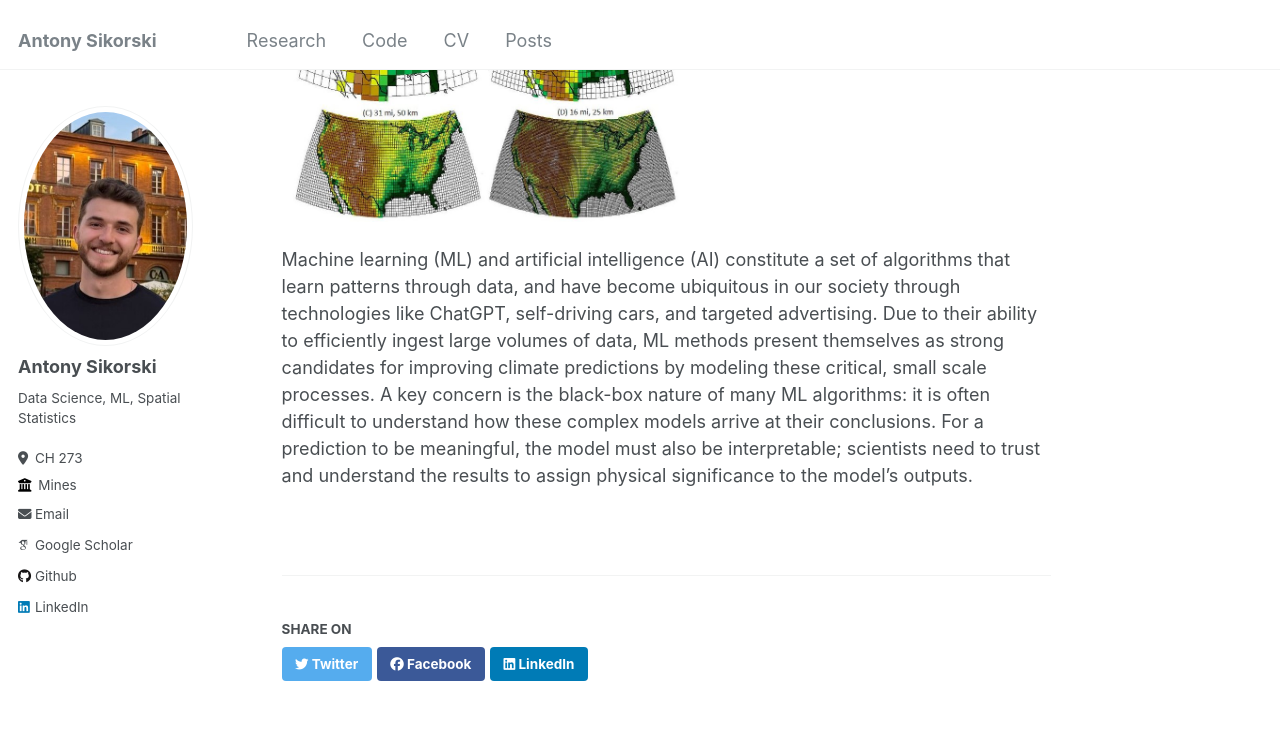
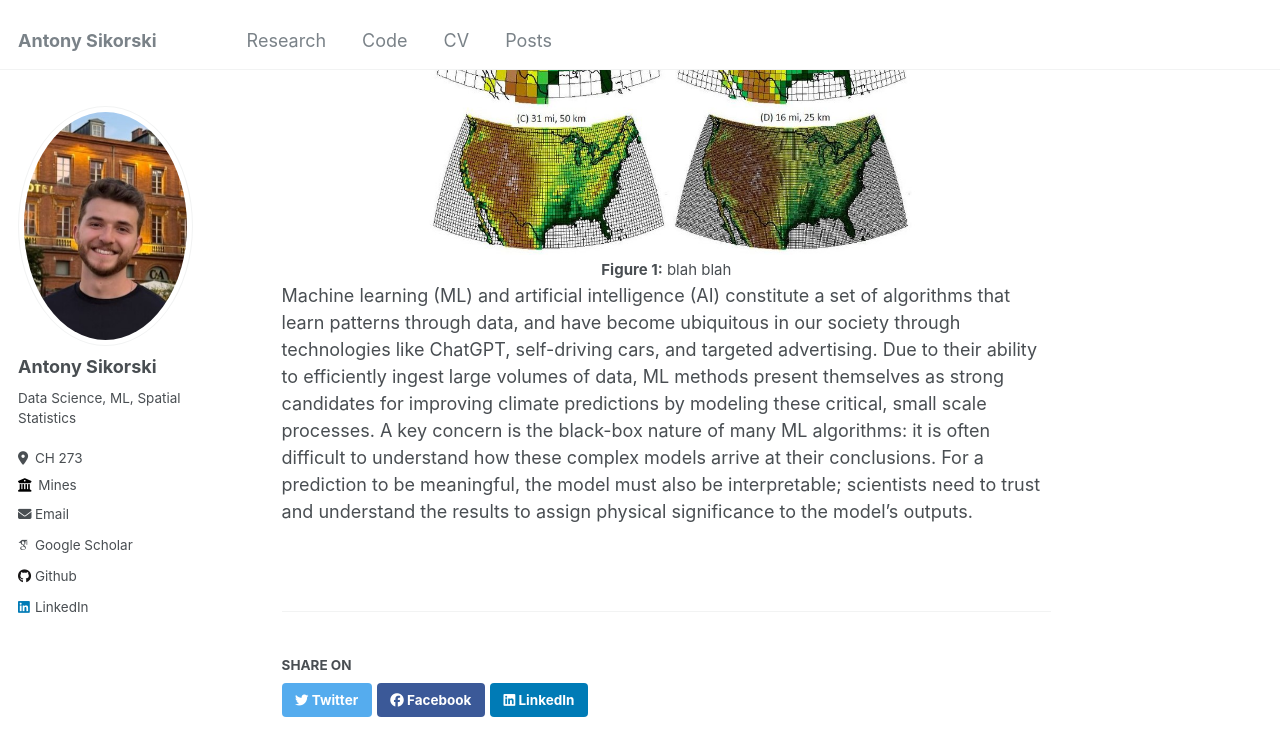
Before and after one commit to antonyxsik/antonyxsik.github.io, a Jekyll site: the page built from _posts/2024-08-03-test_post.md, in a window 1280 px wide and 900 px high, scrolled down 797 px. Shown: the top 756 px of the window. Built offline with Jekyll 4.4.1, drawn with Linux system fonts in a browser that asks for light colours; some web fonts are replaced.

Commit message:
diff image format

```diff
--- a/_posts/2024-08-03-test_post.md
+++ b/_posts/2024-08-03-test_post.md
@@ -11,6 +11,11 @@ Finding Equations with Machine Learning to Make Climate Models More Accurate
 
 The Earth’s climate is a complicated system. To make sense of it, and to predict the impact of our actions on our climate, scientists need accurate climate models, called Earth System Models (ESMs). ESMs help scientists make forecasts by simulating interactions between the atmosphere, biosphere, cryosphere, land, and oceans. However, these massive computer simulations are expensive to run, often requiring months of supercomputer time. Because of this, they are run at a coarse resolution, chopping up the Earth into 100 x 100 kilometer grid cells, and reporting key measurements such as temperature and humidity for each cell. As each grid cell is larger than the entire state of Rhode Island, this resolution is often far too coarse to properly model, or "resolve", the effects of small scale events, such as a minor thunderstorm and its subsequent flash flooding. Although these events may be on the order of a few meters or kilometers, they can have drastic impacts on the accuracy of long term predictions. This is because our climate is a chaotic system, and small initial changes can result in large differences over time – a phenomenon commonly referred to as the butterfly effect.
 
-<br/><img src='/images/grid_resolutions.png' width='400'>
+<!-- <br/><img src='/images/grid_resolutions.png' width='400'> -->
+
+<div style="text-align: center;">
+    <img src='/images/grid_resolutions.png' width='500'><br/>
+    <span style="font-size: smaller;"><strong>Figure 1:</strong> blah blah</span>
+</div>
 
 Machine learning (ML) and artificial intelligence (AI) constitute a set of algorithms that learn patterns through data, and have become ubiquitous in our society through technologies like ChatGPT, self-driving cars, and targeted advertising. Due to their ability to efficiently ingest large volumes of data, ML methods present themselves as strong candidates for improving climate predictions by modeling these critical, small scale processes. A key concern is the black-box nature of many ML algorithms: it is often difficult to understand how these complex models arrive at their conclusions. For a prediction to be meaningful, the model must also be interpretable; scientists need to trust and understand the results to assign physical significance to the model’s outputs.
```
Also changed, not shown: images/favicon.ico (added).
